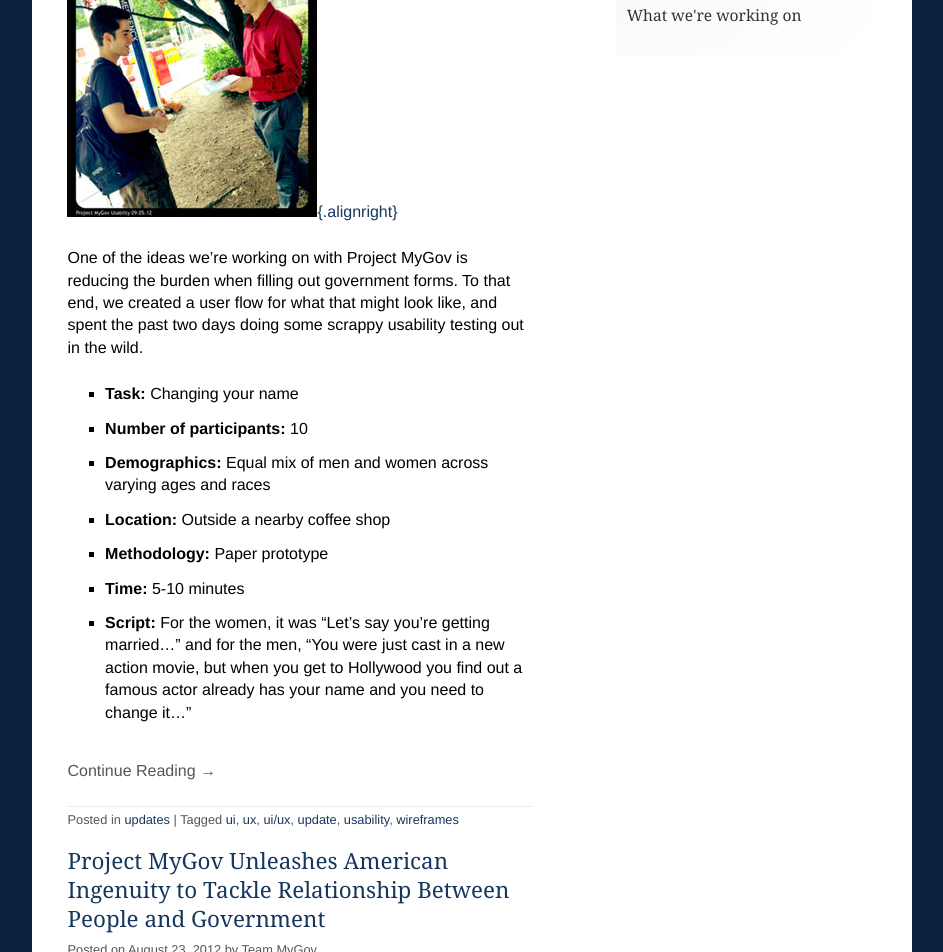
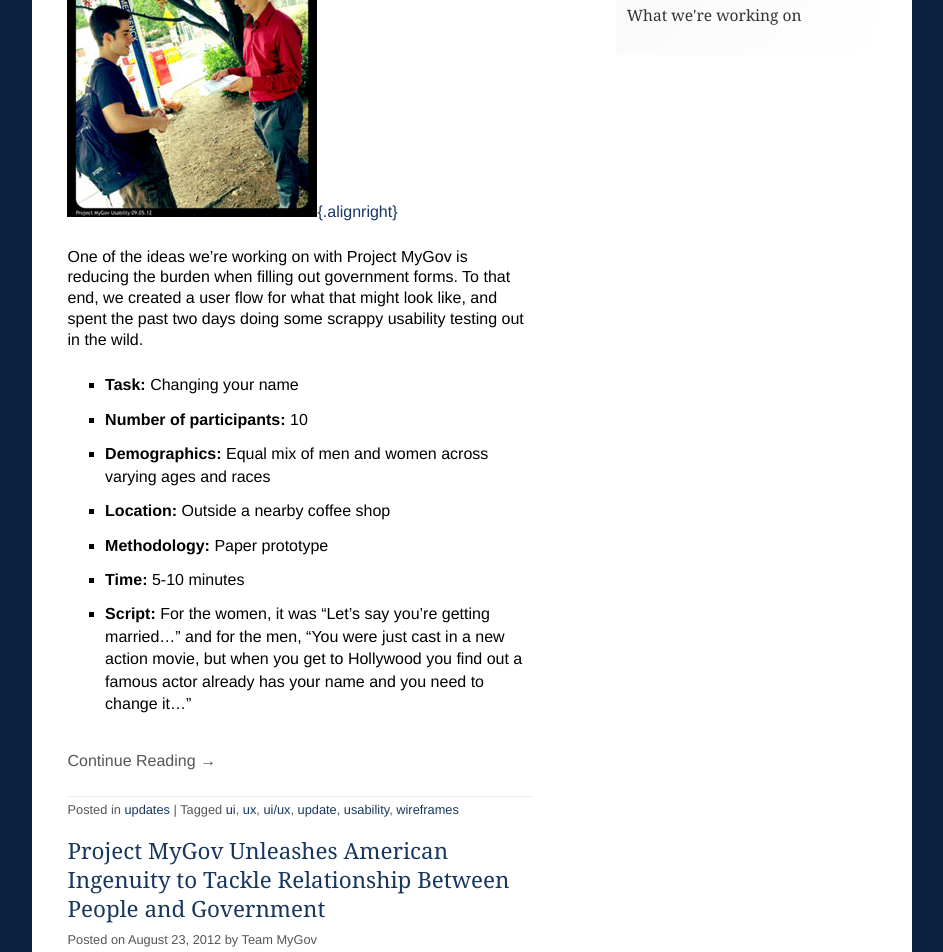
Before and after one commit to presidential-innovation-fellows/mygov, a Jekyll site: the page built from index.html, in a window 1280 px wide. Shown: the part 368-1320 px from the top of the page, without its empty margins (168-1111 px from the left). Built offline with Jekyll 4.4.1, drawn with Linux system fonts in a browser that asks for light colours; nearby versions of some CDN libraries; the list of posts is cut into pages by our own code.

Commit message:
paragraph styling

```diff
--- a/_includes/styles/style.css
+++ b/_includes/styles/style.css
@@ -72,7 +72,7 @@ h6 {font-size: 1em;}
 
 h3 {padding: 0; margin: 0 0 .25em 0;}
 p,ol,ul,dl,address {margin-bottom: 1.5em; font-size: 16px; font-size: 1em;}
-p {line-height: 1.4em; text-shadow: 0 1px 0 rgba(255,255,255,.9);}
+p {line-height: 1.3em; text-shadow: 0 1px 0 rgba(255,255,255,.9);}
 ul, ol {margin: .5em 0 1.5em 0; padding: 0;}
 ol {margin: 1em 1em 1em .85em;}
 
```
